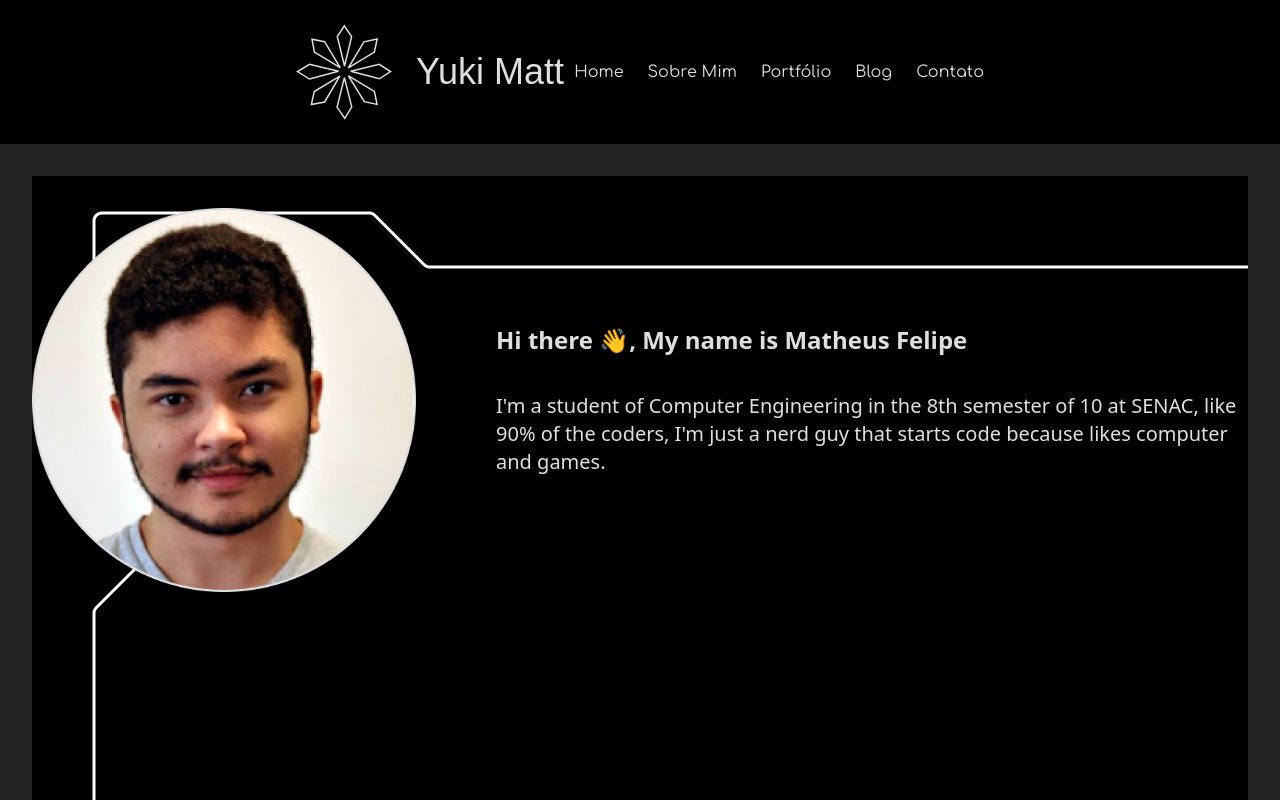
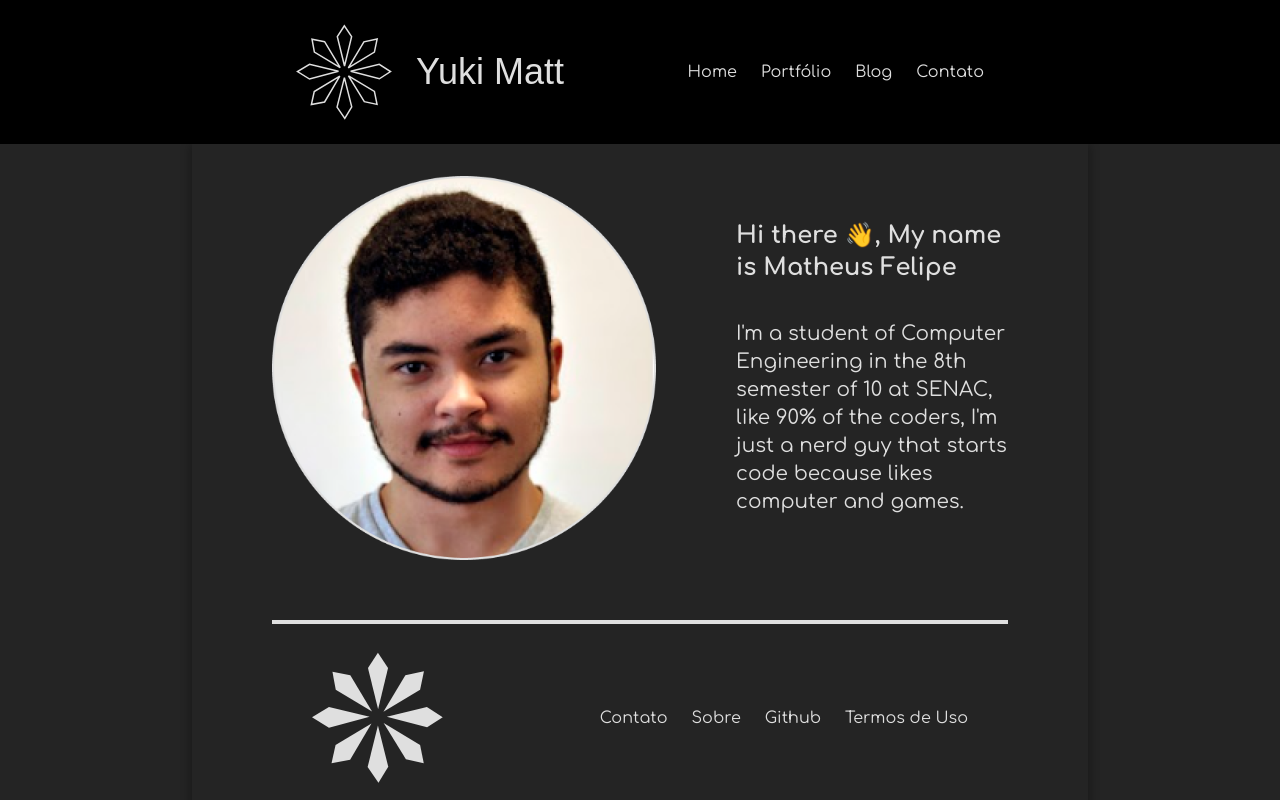
Before and after one commit to Ndrake337/yukimatt.com.br, a Next.js app: page / in a window 1280 px wide. Shown: the top 800 px of the page. Built offline with nearby package versions, Linux system fonts and the light colour scheme; a web font is replaced by a local one.

Commit message:
Sync do Projeto

```diff
--- a/components/Header.tsx
+++ b/components/Header.tsx
@@ -19,7 +19,6 @@ export function Header() {
       </Link>
       <menu className="font-confortaa flex flex-row ml-auto mr-10 gap-6">
         <Link href="/">Home</Link>
-        <Link href="/sobre-mim">Sobre Mim</Link>
         <Link href="/">Portfólio</Link>
         <Link href="/blog">Blog</Link>
         <Link href="/">Contato</Link>
--- a/pages/index.tsx
+++ b/pages/index.tsx
@@ -1,11 +1,12 @@
 import { About } from "../components/About";
+import { BreakIn } from "../components/Break-in";
+import { Footer } from "../components/Footer";
 
-export default function Home() {
+export default function SobreMim() {
   return (
-    <div className="flex flex-col items-center p-8 w-full">
-      <div className=" bg-cover-pattern w-full h-screen">
-        <About />
-      </div>
-    </div>
+    <main>
+      <About />
+      <Footer />
+    </main>
   );
 }
--- a/pages/sobre-mim.tsx
+++ /dev/null
@@ -1,13 +0,0 @@
-import { About } from "../components/About";
-import { BreakIn } from "../components/Break-in";
-import { Footer } from "../components/Footer";
-
-export default function SobreMim() {
-  return (
-    <main>
-      <About />
-      <BreakIn />
-      <Footer />
-    </main>
-  );
-}
```
